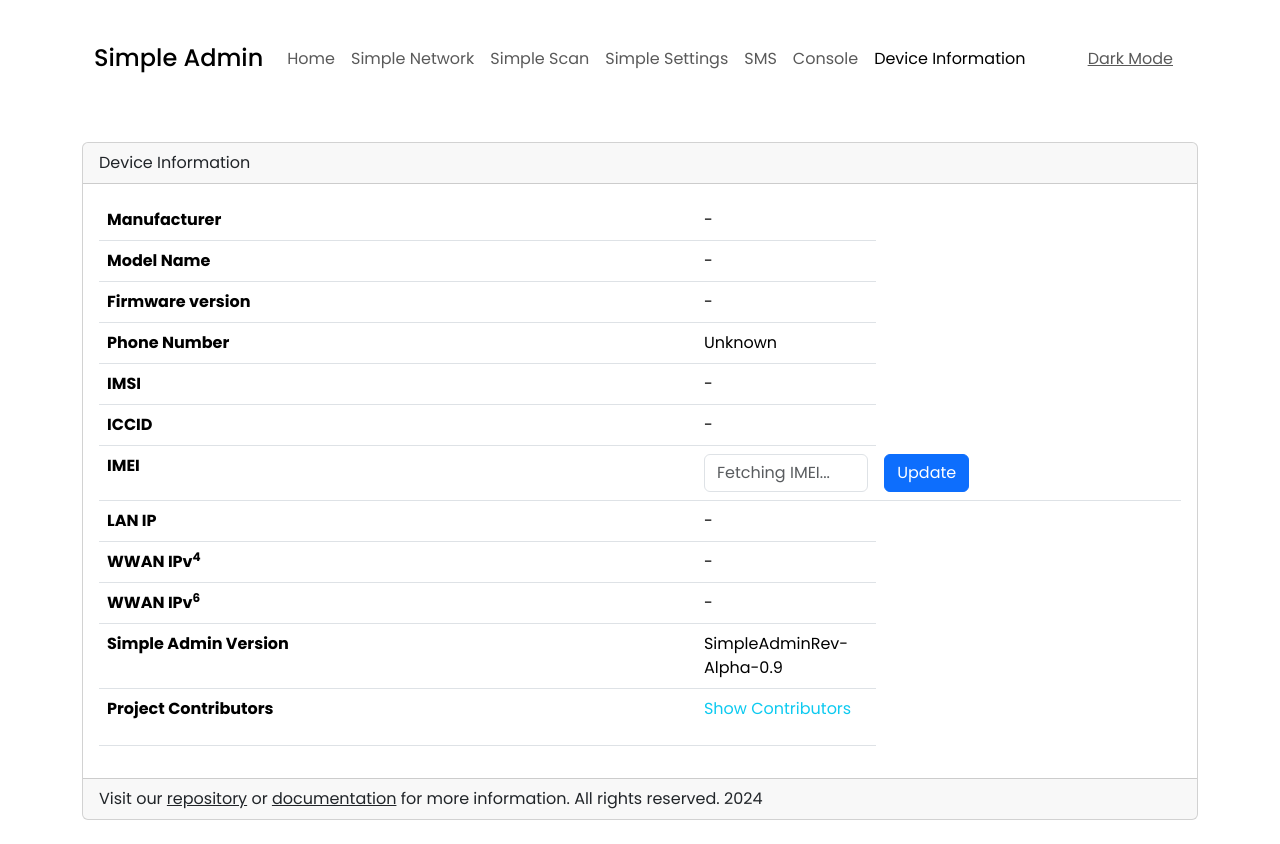
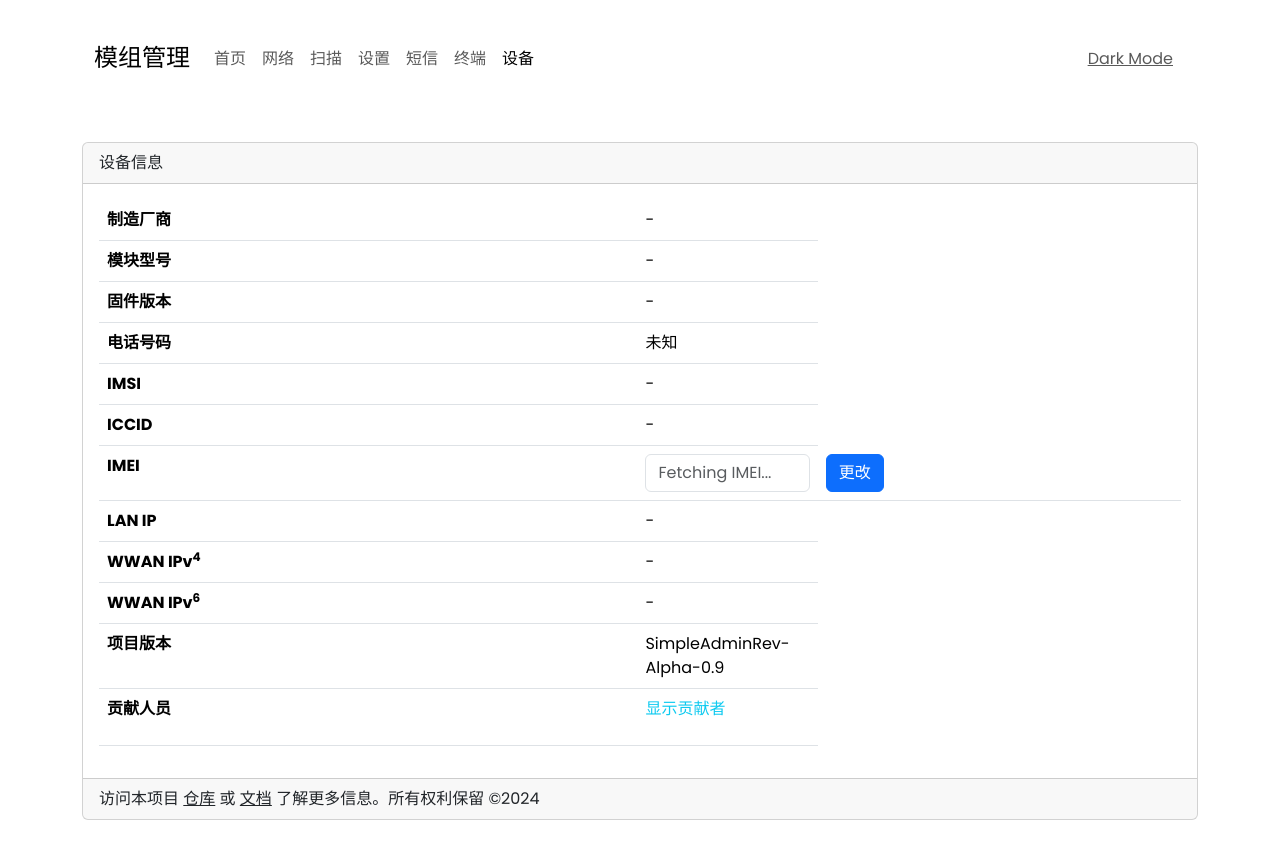
Before and after one commit to leux0/simpleadmin, a plain HTML site: page www/deviceinfo.html in a window 1280 px wide. Drawn offline with Linux system fonts and the light colour scheme; no server answers; a script that the page names is missing.

Commit message:
汉化【设备】页面

```diff
--- a/www/deviceinfo.html
+++ b/www/deviceinfo.html
@@ -3,7 +3,7 @@
   <head>
     <meta charset="utf-8" />
     <meta name="viewport" content="width=device-width, initial-scale=1" />
-    <title>Simple Admin</title>
+    <title>模组管理</title>
     <!-- <link
       href="https://cdn.jsdelivr.net/npm/bootstrap@5.3.3/dist/css/bootstrap.min.css"
       rel="stylesheet"
@@ -24,7 +24,7 @@
         <nav class="navbar navbar-expand-lg mt-2">
           <div class="container-fluid">
             <a class="navbar-brand" href="/"
-              ><span class="mb-0 h4">Simple Admin</span></a
+              ><span class="mb-0 h4">模组管理</span></a
             >
             <button
               class="navbar-toggler"
@@ -40,29 +40,29 @@
             <div class="collapse navbar-collapse" id="navbarText">
               <ul class="navbar-nav me-auto mb-2 mb-lg-0">
                 <li class="nav-item">
-                  <a class="nav-link" href="/">Home</a>
+                  <a class="nav-link" href="/">首页</a>
                 </li>
                 <li class="nav-item">
-                  <a class="nav-link" href="/network.html">Simple Network</a>
+                  <a class="nav-link" href="/network.html">网络</a>
                 </li>
                 <li class="nav-item">
-                  <a class="nav-link" href="/scanner.html">Simple Scan</a>
+                  <a class="nav-link" href="/scanner.html">扫描</a>
                 </li>
                 <li class="nav-item">
-                  <a class="nav-link" href="/settings.html">Simple Settings</a>
+                  <a class="nav-link" href="/settings.html">设置</a>
                 </li>
                 <li class="nav-item">
-                  <a class="nav-link" href="/sms.html">SMS</a>
+                  <a class="nav-link" href="/sms.html">短信</a>
                 </li>
                 <li class="nav-item">
-                  <a class="nav-link" href="/console">Console</a>
+                  <a class="nav-link" href="/console">终端</a>
                 </li>
                 <li class="nav-item">
                   <a
                     class="nav-link active"
                     href="/deviceinfo.html"
                     aria-current="page"
-                    >Device Information</a
+                    >设备</a
                   >
                 </li>
               </ul>
@@ -78,26 +78,26 @@
         <div class="row mt-5 gap-3">
           <div class="col">
             <div class="card">
-              <div class="card-header">Device Information</div>
+              <div class="card-header">设备信息</div>
               <div class="card-body">
                 <div class="card-text">
                   <div class="table-responsive">
                     <table class="table">
                       <tbody>
                         <tr>
-                          <th scope="row">Manufacturer</th>
+                          <th scope="row">制造厂商</th>
                           <td x-text="manufacturer"></td>
                         </tr>
                         <tr>
-                          <th scope="row">Model Name</th>
+                          <th scope="row">模块型号</th>
                           <td x-text="modelName"></td>
                         </tr>
                         <tr>
-                          <th scope="row">Firmware version</th>
+                          <th scope="row">固件版本</th>
                           <td class="col-md-2" x-text="firmwareVersion"></td>
                         </tr>
                         <tr>
-                          <th scope="row">Phone Number</th>
+                          <th scope="row">电话号码</th>
                           <td class="col-md-2" x-text="phoneNumber"></td>
                         </tr>
                         <tr>
@@ -124,7 +124,7 @@
                               class="btn btn-primary"
                               @click="openModal()"
                             >
-                              Update
+                              更改
                             </button>
                           </td>
                         </tr>
@@ -142,11 +142,11 @@
                           <td class="col-md-2" x-text="wwanIpv6"></td>
                         </tr>
                         <tr>
-                          <th scope="row">Simple Admin Version</th>
+                          <th scope="row">项目版本</th>
                           <td class="col-md-2">SimpleAdminRev-Alpha-0.9</td>
                         </tr>
                         <tr>
-                          <th>Project Contributors</th>
+                          <th>贡献人员</th>
                           <td>
                             <!-- Button trigger modal -->
                             <p
@@ -155,7 +155,7 @@
                               data-bs-toggle="modal"
                               data-bs-target="#staticBackdrop"
                             >
-                              Show Contributors
+                              显示贡献者
                             </p>
 
                             <!-- Modal -->
@@ -175,7 +175,7 @@
                                       class="modal-title fs-5"
                                       id="staticBackdropLabel"
                                     >
-                                      Contributors
+                                      贡献
                                     </h1>
                                     <button
                                       type="button"
@@ -274,7 +274,7 @@
                                       class="btn btn-secondary"
                                       data-bs-dismiss="modal"
                                     >
-                                      Close
+                                      关闭
                                     </button>
                                   </div>
                                 </div>
@@ -288,21 +288,21 @@
                 </div>
               </div>
               <div class="card-footer">
-                Visit our
+                访问本项目
                 <a
                   href="https://github.com/iamromulan/quectel-rgmii-toolkit/tree/development"
                   target="_blank"
                   class="text-reset"
-                  >repository</a
+                  >仓库</a
                 >
-                or
+                或
                 <a
                   href="https://github.com/iamromulan/quectel-rgmii-configuration-notes.git"
                   target="_blank"
                   class="text-reset"
-                  >documentation</a
+                  >文档</a
                 >
-                for more information. All rights reserved. 2024
+                了解更多信息。所有权利保留 ©2024
               </div>
             </div>
           </div>
@@ -315,8 +315,8 @@
               class="loading-text"
               style="display: flex; flex-direction: column"
             >
-              <h3>This will reboot the modem.</h3>
-              <p style="margin-top: 0.5rem">Continue?</p>
+              <h3>这将重启模块！</h3>
+              <p style="margin-top: 0.5rem">继续？</p>
             </div>
             <div class="d-grid gap-2 d-md-block">
               <button
@@ -324,14 +324,14 @@
                 type="button"
                 @click="updateIMEI()"
               >
-                Reboot
+                重启
               </button>
               <button
                 class="btn btn-danger"
                 type="button"
                 @click="closeModal()"
               >
-                Cancel
+                取消
               </button>
             </div>
           </div>
@@ -345,11 +345,11 @@
               class="loading-text"
               style="display: flex; flex-direction: column"
             >
-              <h3>Rebooting...</h3>
+              <h3>重启中。。。</h3>
               <p style="margin-top: 0.5rem">
-                Please wait for
+                请等待
                 <span x-text="countdown" style="font-weight: 500"></span>
-                seconds.
+                秒。
               </p>
             </div>
           </div>
@@ -370,7 +370,7 @@
           lanIp: "-",
           wwanIpv4: "-",
           wwanIpv6: "-",
-          phoneNumber: "Unknown",
+          phoneNumber: "未知",
           simpleAdminVersion: "-",
           atcmd: null,
           atCommandResponse: "",
@@ -491,17 +491,17 @@
 
           openModal() {
             if (!this.newImei) {
-              alert("No new IMEI provided.");
+              alert("未提供新的 IMEI");
               return;
             }
 
             if (this.newImei.length !== 15) {
-              alert("IMEI is invalid");
+              alert("无效 IMEI");
               return;
             }
 
             if (this.newImei === this.imei) {
-              alert("IMEI is the same as the current IMEI");
+              alert("IMEI 与当前 IMEI 相同");
               return;
             }
 
```
